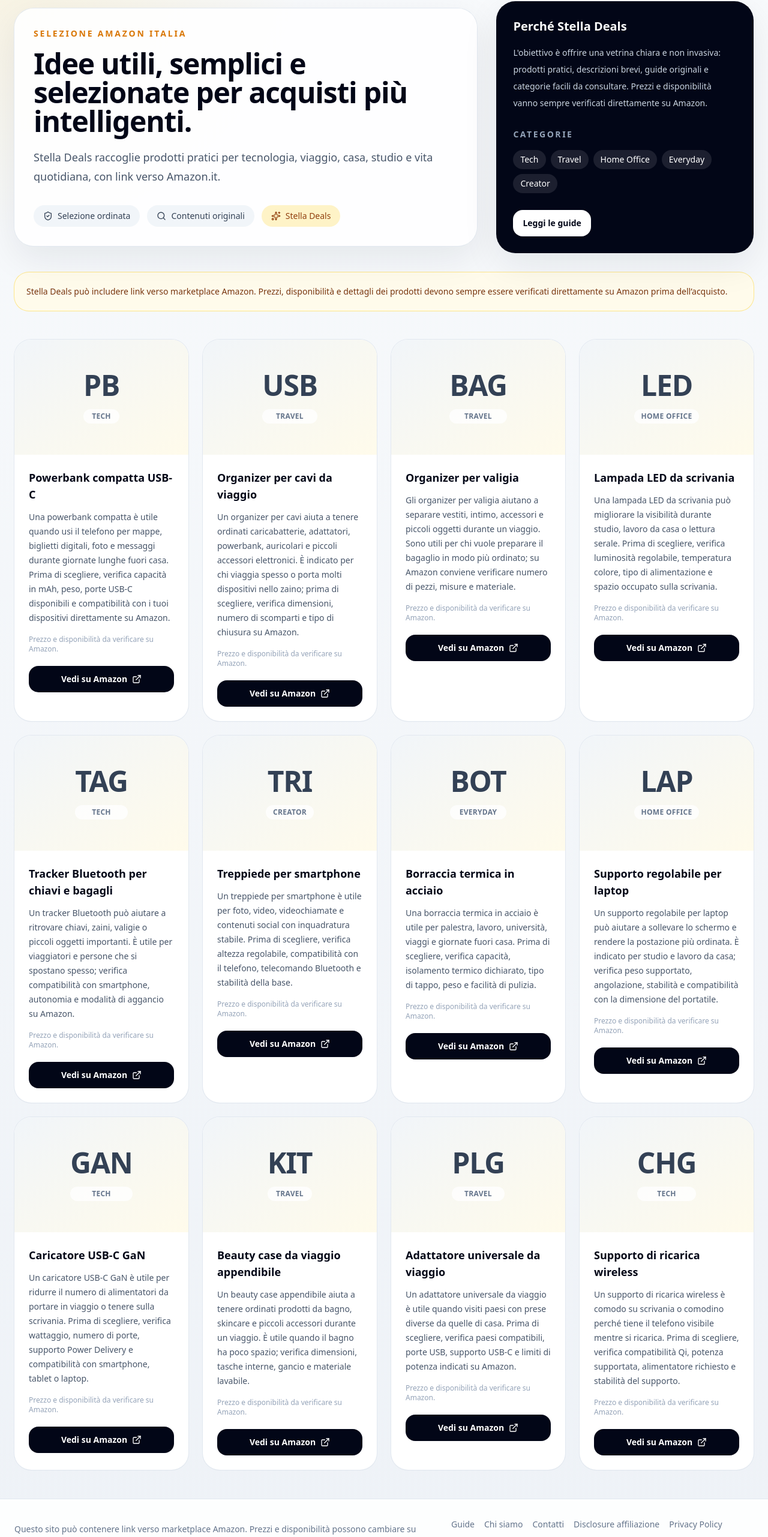
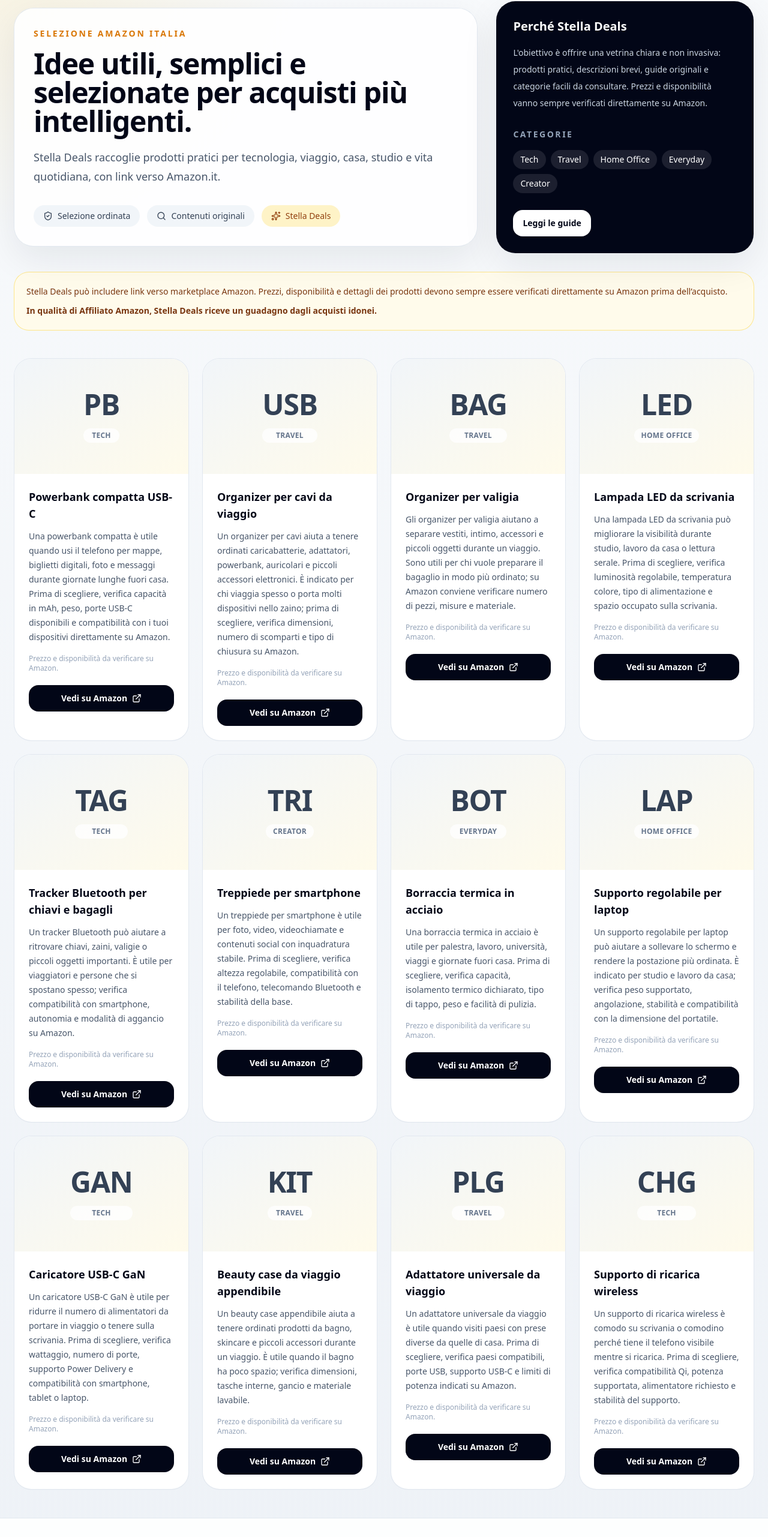
Before and after one commit to matteh77/stella-deals1, a Next.js app: page /it in a window 1280 px wide. Shown: the part 119-2681 px from the top of the page at 60% size. Built offline with nearby package versions, Linux system fonts and the light colour scheme.

Commit message:
Update page.tsx

```diff
--- a/app/[region]/page.tsx
+++ b/app/[region]/page.tsx
@@ -36,55 +36,63 @@
       guidesCta: "Leggi le guide",
       centralDisclosure:
         "Stella Deals può includere link verso marketplace Amazon. Prezzi, disponibilità e dettagli dei prodotti devono sempre essere verificati direttamente su Amazon prima dell’acquisto.",
+      affiliateNotice:
+        "In qualità di Affiliato Amazon, Stella Deals riceve un guadagno dagli acquisti idonei.",
       footer: {
         guides: "Guide",
         about: "Chi siamo",
         contact: "Contatti",
         disclosure: "Disclosure affiliazione",
-        privacy: "Privacy Policy",
+        privacy: "Privacy",
         terms: "Termini"
       }
     },
     de: {
-      guidesNav: "Guides",
-      guidesCta: "Read buying guides",
+      guidesNav: "Ratgeber",
+      guidesCta: "Ratgeber lesen",
       centralDisclosure:
-        "Stella Deals may include links to Amazon marketplaces. Prices, availability and product details should always be checked directly on Amazon before purchase.",
+        "Stella Deals kann Links zu Amazon-Marktplätzen enthalten. Preise, Verfügbarkeit und Produktdetails sollten immer direkt bei Amazon überprüft werden.",
+      affiliateNotice:
+        "Als Amazon-Partner kann Stella Deals an qualifizierten Verkäufen verdienen.",
       footer: {
-        guides: "Guides",
-        about: "About",
-        contact: "Contact",
-        disclosure: "Affiliate Disclosure",
-        privacy: "Privacy Policy",
-        terms: "Terms"
+        guides: "Ratgeber",
+        about: "Über uns",
+        contact: "Kontakt",
+        disclosure: "Affiliate-Hinweis",
+        privacy: "Datenschutz",
+        terms: "Bedingungen"
       }
     },
     fr: {
       guidesNav: "Guides",
-      guidesCta: "Read buying guides",
+      guidesCta: "Lire les guides",
       centralDisclosure:
-        "Stella Deals may include links to Amazon marketplaces. Prices, availability and product details should always be checked directly on Amazon before purchase.",
+        "Stella Deals peut inclure des liens vers des marketplaces Amazon. Les prix, la disponibilité et les détails des produits doivent toujours être vérifiés directement sur Amazon avant l’achat.",
+      affiliateNotice:
+        "En tant que Partenaire Amazon, Stella Deals peut réaliser un bénéfice sur les achats éligibles.",
       footer: {
         guides: "Guides",
-        about: "About",
+        about: "À propos",
         contact: "Contact",
-        disclosure: "Affiliate Disclosure",
-        privacy: "Privacy Policy",
-        terms: "Terms"
+        disclosure: "Mention d’affiliation",
+        privacy: "Confidentialité",
+        terms: "Conditions"
       }
     },
     es: {
-      guidesNav: "Guides",
-      guidesCta: "Read buying guides",
+      guidesNav: "Guías",
+      guidesCta: "Leer guías",
       centralDisclosure:
-        "Stella Deals may include links to Amazon marketplaces. Prices, availability and product details should always be checked directly on Amazon before purchase.",
+        "Stella Deals puede incluir enlaces a marketplaces de Amazon. Los precios, la disponibilidad y los detalles de los productos deben comprobarse siempre directamente en Amazon antes de comprar.",
+      affiliateNotice:
+        "Como Afiliado de Amazon, Stella Deals puede obtener ingresos por compras que cumplan los requisitos.",
       footer: {
-        guides: "Guides",
-        about: "About",
-        contact: "Contact",
-        disclosure: "Affiliate Disclosure",
-        privacy: "Privacy Policy",
-        terms: "Terms"
+        guides: "Guías",
+        about: "Sobre nosotros",
+        contact: "Contacto",
+        disclosure: "Divulgación de afiliados",
+        privacy: "Privacidad",
+        terms: "Términos"
       }
     },
     uk: {
@@ -92,6 +100,8 @@
       guidesCta: "Read buying guides",
       centralDisclosure:
         "Stella Deals may include links to Amazon marketplaces. Prices, availability and product details should always be checked directly on Amazon before purchase.",
+      affiliateNotice:
+        "As an Amazon Associate, Stella Deals earns from qualifying purchases.",
       footer: {
         guides: "Guides",
         about: "About",
@@ -107,6 +117,7 @@
     guidesNav: string;
     guidesCta: string;
     centralDisclosure: string;
+    affiliateNotice: string;
     footer: {
       guides: string;
       about: string;
@@ -245,7 +256,10 @@
         </div>
 
         <div className="mt-8 rounded-3xl bg-amber-50 p-5 text-sm leading-6 text-amber-900 ring-1 ring-amber-200">
-          {regionalText.centralDisclosure}
+          <p>{regionalText.centralDisclosure}</p>
+          <p className="mt-2 font-semibold">
+            {regionalText.affiliateNotice}
+          </p>
         </div>
 
         <div className="mt-12 grid gap-6 sm:grid-cols-2 lg:grid-cols-3 xl:grid-cols-4">
```
